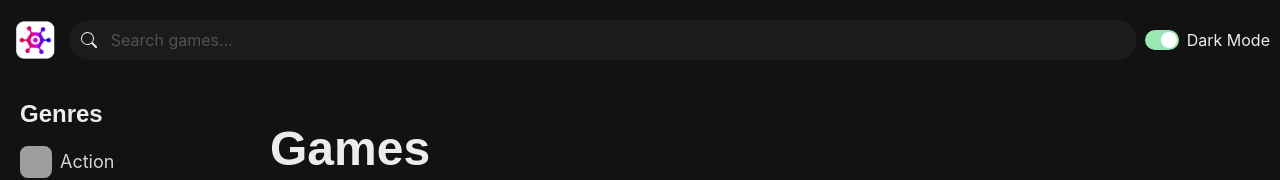
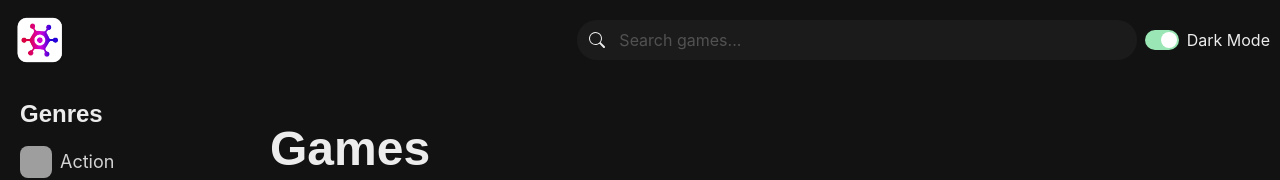
Before and after one commit to hein-min-thant/game-hub, a React (Vite) app: page / in a window 1280 px wide. Shown: the top 180 px of the page. Built offline with nearby package versions, Linux system fonts and the light colour scheme; no server answers; grey boxes are pictures that could not be loaded; a web font is replaced by a local one.

Commit message:
fixed the logo

```diff
--- a/src/components/NavBar.tsx
+++ b/src/components/NavBar.tsx
@@ -6,8 +6,8 @@ import { Link } from "react-router-dom";
 const NavBar = () => {
   return (
     <HStack padding={"10px"}>
-      <Link to="/">
-        <Image src={logo} boxSize="60px" objectFit="contain" />
+      <Link to="/" style={{ width: "100%" }}>
+        <Image src={logo} boxSize="60px" objectFit="cover" />
       </Link>
       <SearchInput />
       <ColorModeSwitch />
```
